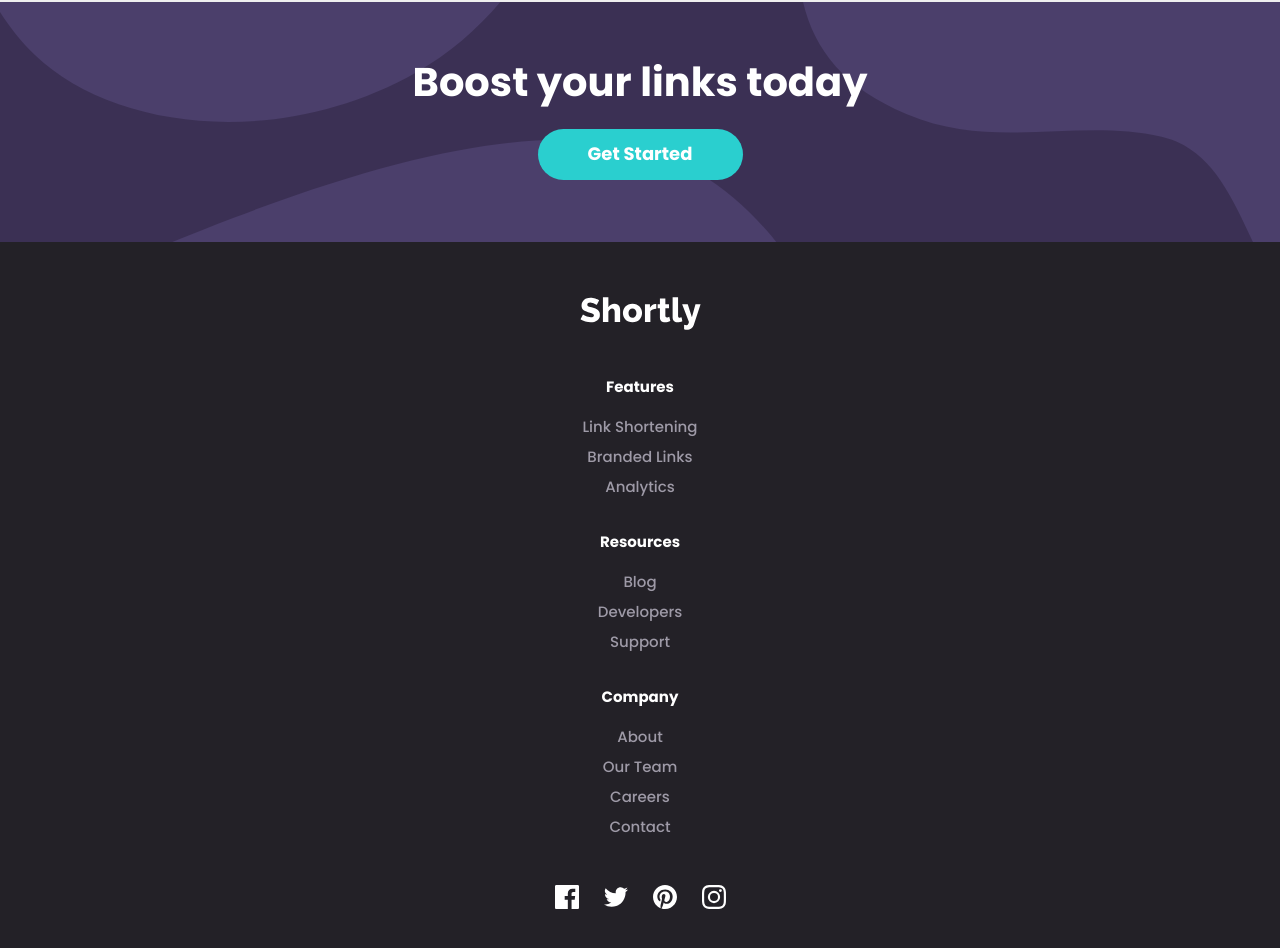
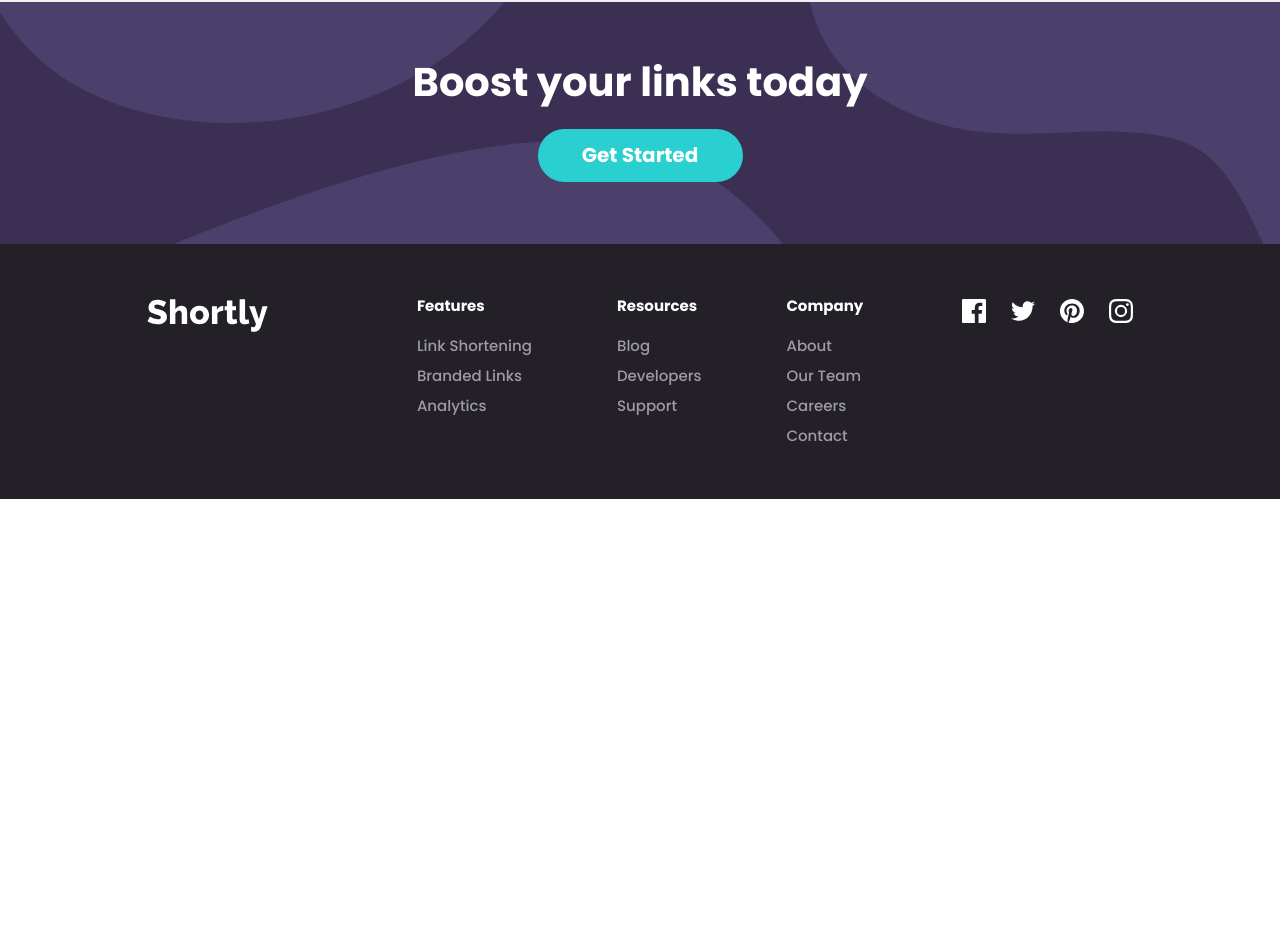
Before and after one commit to Breckles/url-shortening-api, a React (Create React App) app: page / in a window 1280 px wide. Shown: the part 1636-2584 px from the top of the page. After the commit the page ends 2135 px from the top, so only its background shows below. Built offline with nearby package versions, Linux system fonts and the light colour scheme.

Commit message:
made the Footer component responsive

```diff
--- a/src/components/call-to-action/CallToAction.module.scss
+++ b/src/components/call-to-action/CallToAction.module.scss
@@ -34,5 +34,6 @@
 
   .button {
     margin-top: 25px;
+    font-size: 2rem;
   }
 }
--- a/src/components/layout/Footer/Footer.module.scss
+++ b/src/components/layout/Footer/Footer.module.scss
@@ -3,7 +3,7 @@
   flex-direction: column;
   align-items: center;
   gap: 50px;
-  padding: 55px;
+
 
   background-color: var(--footer-background-color);
 
@@ -47,14 +47,37 @@
 }
 
 
-///////////////////////////////////////////////////
+///// Tablets and up //////////////////////////
 
-// .siteLinks a:hover {
-//   color: var(--footer-link-hover-color);
-// }
+@media screen and (min-width: 950px) {
+  .footer {
+    flex-direction: row;
+    justify-content: flex-end;
+    align-items: flex-start;
+    gap: 10%;
+  }
 
-// .socialMediaLinks a:hover {
-//   path {
-//     fill: var(--footer-link-hover-color);
-//   }
-// }
+  .footer img {
+    margin-right: auto;
+  }
+
+  .siteLinks {
+    flex-direction: row;
+    align-items: flex-start;
+    gap: 85px;
+
+    li {
+      align-items: flex-start;
+    }
+  }
+
+  .siteLinks a:hover {
+    color: var(--footer-link-hover-color);
+  }
+
+  .socialMediaLinks a:hover {
+    path {
+      fill: var(--footer-link-hover-color);
+    }
+  }
+}
--- a/src/components/layout/Layout.module.scss
+++ b/src/components/layout/Layout.module.scss
@@ -9,7 +9,9 @@ main {
   overflow-x: hidden;
 }
 
-.footer {}
+.footer {
+  padding: 55px;
+}
 
 
 //////////////// Tablets /////////////////////
@@ -28,4 +30,8 @@ main {
   .header {
     padding: 50px 12% 0;
   }
+
+  .footer {
+    padding: 55px 11.5%;
+  }
 }
--- a/src/pages/LandingPage.module.scss
+++ b/src/pages/LandingPage.module.scss
@@ -30,7 +30,7 @@
   }
 
   .shortenLinks {
-    padding: 0 11%;
+    padding: 0 11.5%;
   }
 
   .sellingPoints {
```
